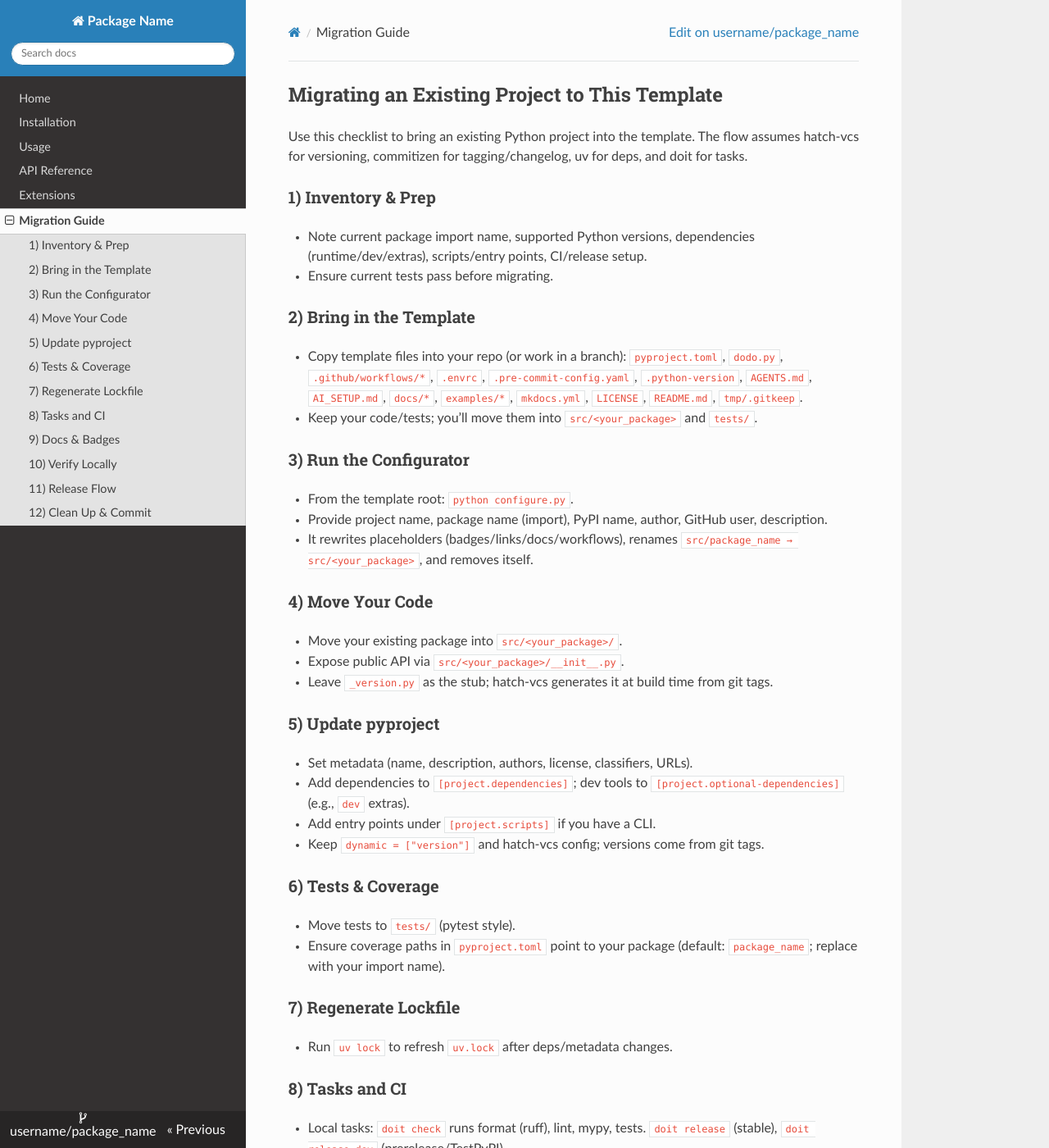
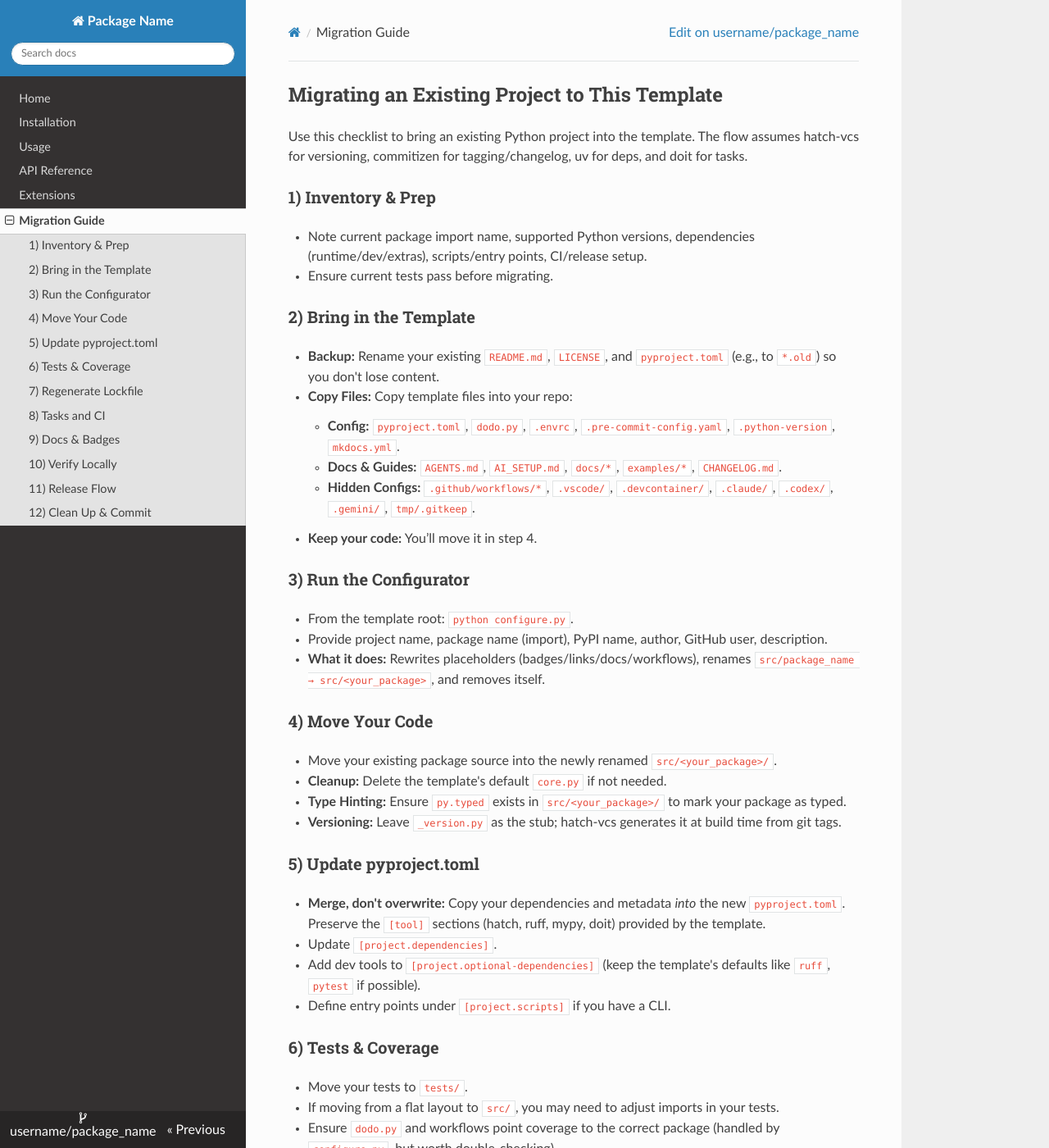
Before and after one commit to endavis/pyproject-template, an MkDocs documentation site: the page built from docs/migration.md, in a window 1280 px wide and 1400 px high. Shown: the whole window at 82% size. Built offline with MkDocs 1.6.1, drawn with Linux system fonts in a browser that asks for light colours; nearby versions of some CDN libraries; some of the changed text lies outside the part shown.

Commit message:
docs: improve migration guide with safety and detail

```diff
--- a/docs/migration.md
+++ b/docs/migration.md
@@ -7,53 +7,58 @@ Use this checklist to bring an existing Python project into the template. The fl
 - Ensure current tests pass before migrating.
 
 ### 2) Bring in the Template
-- Copy template files into your repo (or work in a branch): `pyproject.toml`, `dodo.py`, `.github/workflows/*`, `.envrc`, `.pre-commit-config.yaml`, `.python-version`, `AGENTS.md`, `AI_SETUP.md`, `docs/*`, `examples/*`, `mkdocs.yml`, `LICENSE`, `README.md`, `tmp/.gitkeep`.
-- Keep your code/tests; you’ll move them into `src/<your_package>` and `tests/`.
+- **Backup:** Rename your existing `README.md`, `LICENSE`, and `pyproject.toml` (e.g., to `*.old`) so you don't lose content.
+- **Copy Files:** Copy template files into your repo:
+    - **Config:** `pyproject.toml`, `dodo.py`, `.envrc`, `.pre-commit-config.yaml`, `.python-version`, `mkdocs.yml`.
+    - **Docs & Guides:** `AGENTS.md`, `AI_SETUP.md`, `docs/*`, `examples/*`, `CHANGELOG.md`.
+    - **Hidden Configs:** `.github/workflows/*`, `.vscode/`, `.devcontainer/`, `.claude/`, `.codex/`, `.gemini/`, `tmp/.gitkeep`.
+- **Keep your code:** You’ll move it in step 4.
 
 ### 3) Run the Configurator
 - From the template root: `python configure.py`.
 - Provide project name, package name (import), PyPI name, author, GitHub user, description.
-- It rewrites placeholders (badges/links/docs/workflows), renames `src/package_name → src/<your_package>`, and removes itself.
+- **What it does:** Rewrites placeholders (badges/links/docs/workflows), renames `src/package_name → src/<your_package>`, and removes itself.
 
 ### 4) Move Your Code
-- Move your existing package into `src/<your_package>/`.
-- Expose public API via `src/<your_package>/__init__.py`.
-- Leave `_version.py` as the stub; hatch-vcs generates it at build time from git tags.
+- Move your existing package source into the newly renamed `src/<your_package>/`.
+- **Cleanup:** Delete the template's default `core.py` if not needed.
+- **Type Hinting:** Ensure `py.typed` exists in `src/<your_package>/` to mark your package as typed.
+- **Versioning:** Leave `_version.py` as the stub; hatch-vcs generates it at build time from git tags.
 
-### 5) Update pyproject
-- Set metadata (name, description, authors, license, classifiers, URLs).
-- Add dependencies to `[project.dependencies]`; dev tools to `[project.optional-dependencies]` (e.g., `dev` extras).
-- Add entry points under `[project.scripts]` if you have a CLI.
-- Keep `dynamic = ["version"]` and hatch-vcs config; versions come from git tags.
+### 5) Update pyproject.toml
+- **Merge, don't overwrite:** Copy your dependencies and metadata *into* the new `pyproject.toml`. Preserve the `[tool]` sections (hatch, ruff, mypy, doit) provided by the template.
+- Update `[project.dependencies]`.
+- Add dev tools to `[project.optional-dependencies]` (keep the template's defaults like `ruff`, `pytest` if possible).
+- Define entry points under `[project.scripts]` if you have a CLI.
 
 ### 6) Tests & Coverage
-- Move tests to `tests/` (pytest style).
-- Ensure coverage paths in `pyproject.toml` point to your package (default: `package_name`; replace with your import name).
+- Move your tests to `tests/`.
+- If moving from a flat layout to `src/`, you may need to adjust imports in your tests.
+- Ensure `dodo.py` and workflows point coverage to the correct package (handled by `configure.py`, but worth double-checking).
 
 ### 7) Regenerate Lockfile
-- Run `uv lock` to refresh `uv.lock` after deps/metadata changes.
+- Run `uv lock` to refresh `uv.lock` with your merged dependencies.
 
 ### 8) Tasks and CI
-- Local tasks: `doit check` runs format (ruff), lint, mypy, tests. `doit release` (stable), `doit release_dev` (prerelease/TestPyPI).
+- Local tasks: `doit check` runs format (ruff), lint, mypy, tests.
 - Workflows: `ci.yml` runs checks; `release.yml` triggers on stable `v*` tags; `testpypi.yml` triggers on prerelease `v*-<pre>` tags.
-- Verify coverage flags in workflows/dodo.py (`--cov=<your_package>`) after rename.
 
 ### 9) Docs & Badges
-- README badges/links are rewritten by `configure.py`; confirm they point to your repo/PyPI.
-- Update docs (`docs/installation.md`, `docs/usage.md`, `docs/api.md`) with your package usage and APIs.
-- Note: `__version__` is tag-derived via hatch-vcs.
+- Check `README.md`: Restore your project description, but keep the new badges (links were updated by `configure.py`).
+- Update docs (`docs/installation.md`, `docs/usage.md`, `docs/api.md`) with your specific details.
 
 ### 10) Verify Locally
-- `uv sync --all-extras --dev`
-- `doit check`
-- Optional: `uv run doit release_dev` (prerelease test), `uv run doit release` (stable) — ensure conventional commits so commitizen can bump/tag.
+- Install environment: `uv sync --all-extras --dev`
+- Install hooks: `doit pre_commit_install`
+- Run checks: `doit check`
+- Run tests: `doit test`
 
 ### 11) Release Flow
-- Prerelease/TestPyPI: `doit release_dev` → prerelease `v*` tag → `testpypi.yml`.
-- Production: `doit release` → stable `v*` tag → `release.yml`.
-- No manual edits to `pyproject.toml`/`_version.py`; tag is the source of truth.
+- **Prerelease:** `doit release_dev` → bumps version (e.g., alpha) → tags → triggers `testpypi.yml`.
+- **Production:** `doit release` → bumps version (stable) → tags → triggers `release.yml`.
+- **Important:** No manual edits to `pyproject.toml` version or `_version.py`; the git tag is the source of truth.
 
 ### 12) Clean Up & Commit
-- Remove any old CI/release configs you no longer need.
-- `direnv allow` to load `.envrc`; customize `.envrc.local` if needed.
-- Commit and push; monitor CI; fix any lint/type/test issues surfaced by the stricter config.
+- Remove old CI configs/Makefiles you no longer need.
+- `direnv allow` to load `.envrc`.
+- Commit and push. Monitor CI actions to ensure the migration was successful.
```
